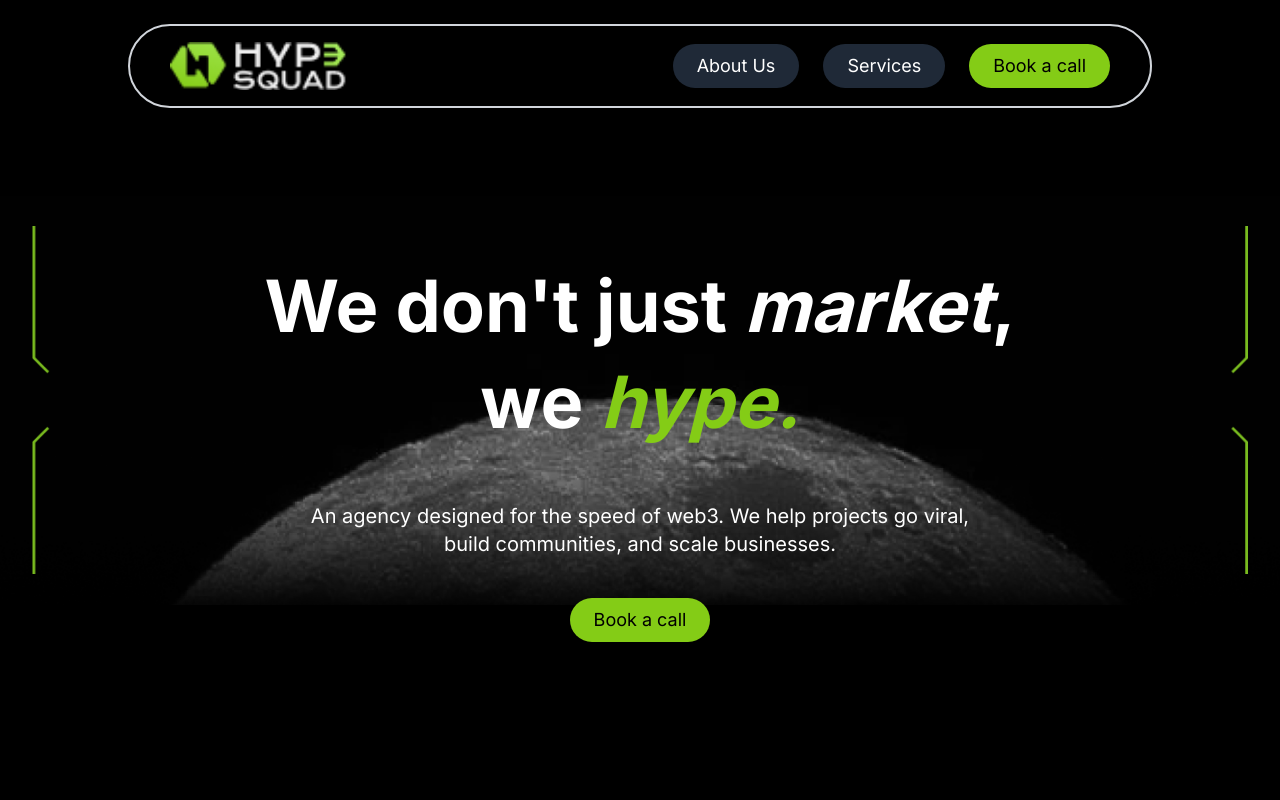
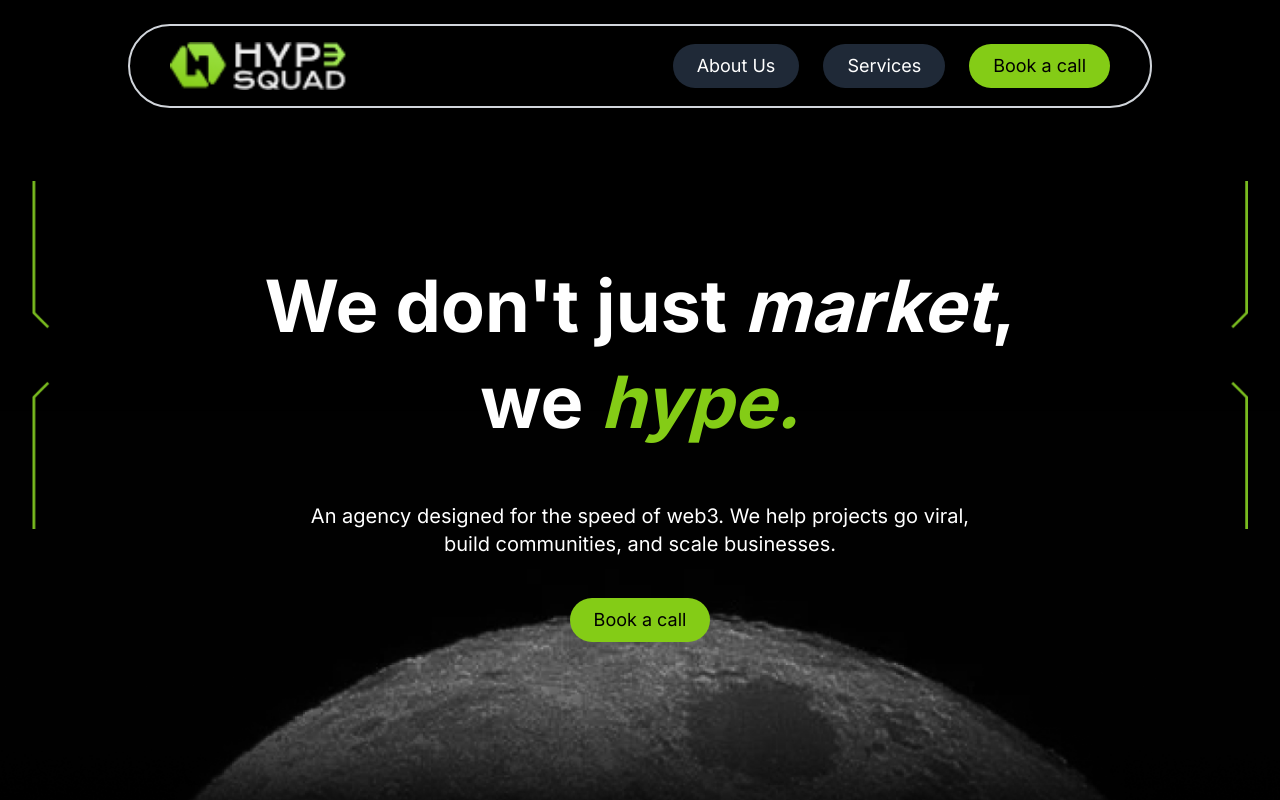
Before and after one commit to racob100/NextJs-First-Project, a Next.js app: page / in a window 1280 px wide. Shown: the top 800 px of the page. Built offline with nearby package versions, Linux system fonts and the light colour scheme.

Commit message:
hypesection updated

```diff
--- a/components/hypesection.tsx
+++ b/components/hypesection.tsx
@@ -2,7 +2,7 @@ import React from "react";
 
 const HypeSection = () => {
   return (
-    <section className="relative flex flex-col items-center justify-center min-h-screen bg-black text-white bg-center bg-no-repeat bg-[url('/greenframe.png'),_url('/moon.png')] bg-[position:center_40%,_center_bottom] bg-[size:95%_auto,_contain]">
+    <section className="relative flex flex-col items-center justify-center min-h-screen bg-black text-white bg-center bg-no-repeat bg-[url('/greenframe.png'),_url('/moon.png')] bg-[position:center_40%,_center_bottom] lg:bg-[position:center_40%,_center_105%] bg-[size:95%_auto,_contain]">
 
       {/* Navbar with Rounded Border */}
       <nav className="fixed top-6 left-0 right-0 flex justify-center z-50">
```
